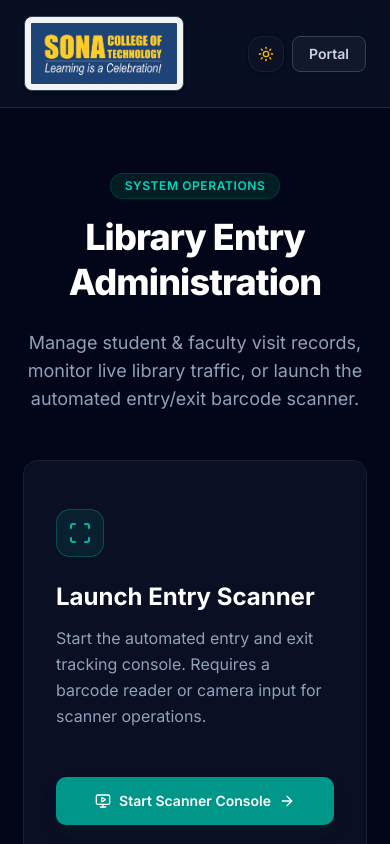
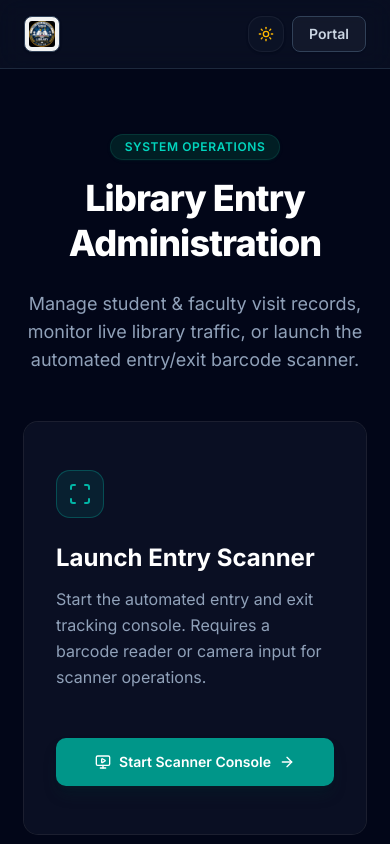
Before and after one commit to ThaiyaADS/sona-it-library-entry-system, a Next.js app: page /admin in a window 390 px wide. Shown: the top 844 px of the page. Built offline with nearby package versions, Linux system fonts and the light colour scheme.

Commit message:
Update branding and form validation
This commit adds responsive icon branding across admin, student, faculty, and landing pages, updates the app metadata favicon to use the college icon, and makes email validation conditional for student users so the form matches the intended workflow.

```diff
--- a/src/app/admin/(dashboard)/layout.tsx
+++ b/src/app/admin/(dashboard)/layout.tsx
@@ -17,7 +17,7 @@ export default function AdminLayout({ children }: { children: React.ReactNode })
       <header className="md:hidden bg-slate-900 text-slate-100 flex items-center justify-between px-5 py-3.5 border-b border-slate-800 z-30 sticky top-0">
         <div className="flex items-center gap-3">
           <Link href="/" className="transition-all duration-300 hover:scale-105 active:scale-95 block w-fit">
-            <Image src="/logo.png" alt="Sona College Logo" width={110} height={34} className="object-contain bg-white/10 p-1 rounded-md cursor-pointer" />
+            <Image src="/icon.jpg" alt="Sona College Logo" width={34} height={34} className="object-contain bg-white p-0.5 rounded-md cursor-pointer" />
           </Link>
           <div className="border-l border-slate-800 pl-3">
             <h1 className="text-sm font-bold text-white tracking-tight leading-none">IT Library</h1>
--- a/src/app/admin/page.tsx
+++ b/src/app/admin/page.tsx
@@ -23,7 +23,14 @@ export default function AdminLandingPage() {
                 alt="Sona College Logo"
                 width={160}
                 height={50}
-                className="object-contain bg-white/95 p-1.5 rounded-md border border-slate-200 dark:border-slate-700 shadow-sm cursor-pointer"
+                className="hidden sm:block object-contain bg-white/95 p-1.5 rounded-md border border-slate-200 dark:border-slate-700 shadow-sm cursor-pointer"
+              />
+              <Image
+                src="/icon.jpg"
+                alt="Sona College Logo"
+                width={36}
+                height={36}
+                className="block sm:hidden object-contain bg-white/95 p-1 rounded-md border border-slate-200 dark:border-slate-700 shadow-sm cursor-pointer"
               />
             </Link>
             <div className="hidden sm:block border-l border-slate-200 dark:border-slate-800 pl-3">
--- a/src/app/faculty/dashboard/page.tsx
+++ b/src/app/faculty/dashboard/page.tsx
@@ -27,7 +27,8 @@ export default async function FacultyDashboard() {
         <div className="container mx-auto px-4 flex justify-between items-center">
           <div className="flex items-center gap-3">
             <Link href="/" className="transition-all duration-300 hover:scale-105 active:scale-95 block">
-              <Image src="/logo.png" alt="Sona College Logo" width={140} height={40} className="object-contain bg-white/10 p-1 rounded-md cursor-pointer" />
+              <Image src="/logo.png" alt="Sona College Logo" width={140} height={40} className="hidden sm:block object-contain bg-white/10 p-1 rounded-md cursor-pointer" />
+              <Image src="/icon.jpg" alt="Sona College Logo" width={36} height={36} className="block sm:hidden object-contain bg-white p-0.5 rounded-md cursor-pointer" />
             </Link>
             <div className="hidden sm:block border-l border-slate-700 pl-3">
               <h1 className="text-xl font-bold tracking-tight">IT Library</h1>
--- a/src/app/layout.tsx
+++ b/src/app/layout.tsx
@@ -13,6 +13,7 @@ export const metadata: Metadata = {
     icon: [
       { url: "/icon.jpg", type: "image/jpeg" },
     ],
+    shortcut: "/icon.jpg",
     apple: [
       { url: "/icon.jpg", sizes: "180x180", type: "image/jpeg" },
     ],
--- a/src/app/page.tsx
+++ b/src/app/page.tsx
@@ -33,7 +33,15 @@ export default async function Home() {
                 alt="Sona College Logo"
                 width={150}
                 height={45}
-                className="object-contain bg-white/95 p-1.5 rounded-lg border border-slate-200 dark:border-white/10 shadow-sm cursor-pointer"
+                className="hidden sm:block object-contain bg-white/95 p-1.5 rounded-lg border border-slate-200 dark:border-white/10 shadow-sm cursor-pointer"
+                priority
+              />
+              <Image
+                src="/icon.jpg"
+                alt="Sona College Logo"
+                width={36}
+                height={36}
+                className="block sm:hidden object-contain bg-white/95 p-1 rounded-lg border border-slate-200 dark:border-white/10 shadow-sm cursor-pointer"
                 priority
               />
             </Link>
--- a/src/app/student/dashboard/page.tsx
+++ b/src/app/student/dashboard/page.tsx
@@ -27,7 +27,8 @@ export default async function StudentDashboard() {
         <div className="container mx-auto px-4 flex justify-between items-center">
           <div className="flex items-center gap-3">
             <Link href="/" className="transition-all duration-300 hover:scale-105 active:scale-95 block">
-              <Image src="/logo.png" alt="Sona College Logo" width={140} height={40} className="object-contain bg-white/10 p-1 rounded-md cursor-pointer" />
+              <Image src="/logo.png" alt="Sona College Logo" width={140} height={40} className="hidden sm:block object-contain bg-white/10 p-1 rounded-md cursor-pointer" />
+              <Image src="/icon.jpg" alt="Sona College Logo" width={36} height={36} className="block sm:hidden object-contain bg-white p-0.5 rounded-md cursor-pointer" />
             </Link>
             <div className="hidden sm:block border-l border-slate-700 pl-3">
               <h1 className="text-xl font-bold tracking-tight">IT Library</h1>
--- a/src/components/UserFormModal.tsx
+++ b/src/components/UserFormModal.tsx
@@ -121,14 +121,14 @@ export default function UserFormModal({ type, mode, initialData }: UserFormModal
           </div>
 
           <div className="grid gap-2">
-            <Label htmlFor="email">Email *</Label>
+            <Label htmlFor="email">Email{isStudent ? "" : " *"}</Label>
             <Input
               id="email"
               name="email"
               type="email"
               defaultValue={initialData?.email}
               placeholder="e.g. name@sonacollege.org"
-              required
+              required={!isStudent}
             />
           </div>
 
```
